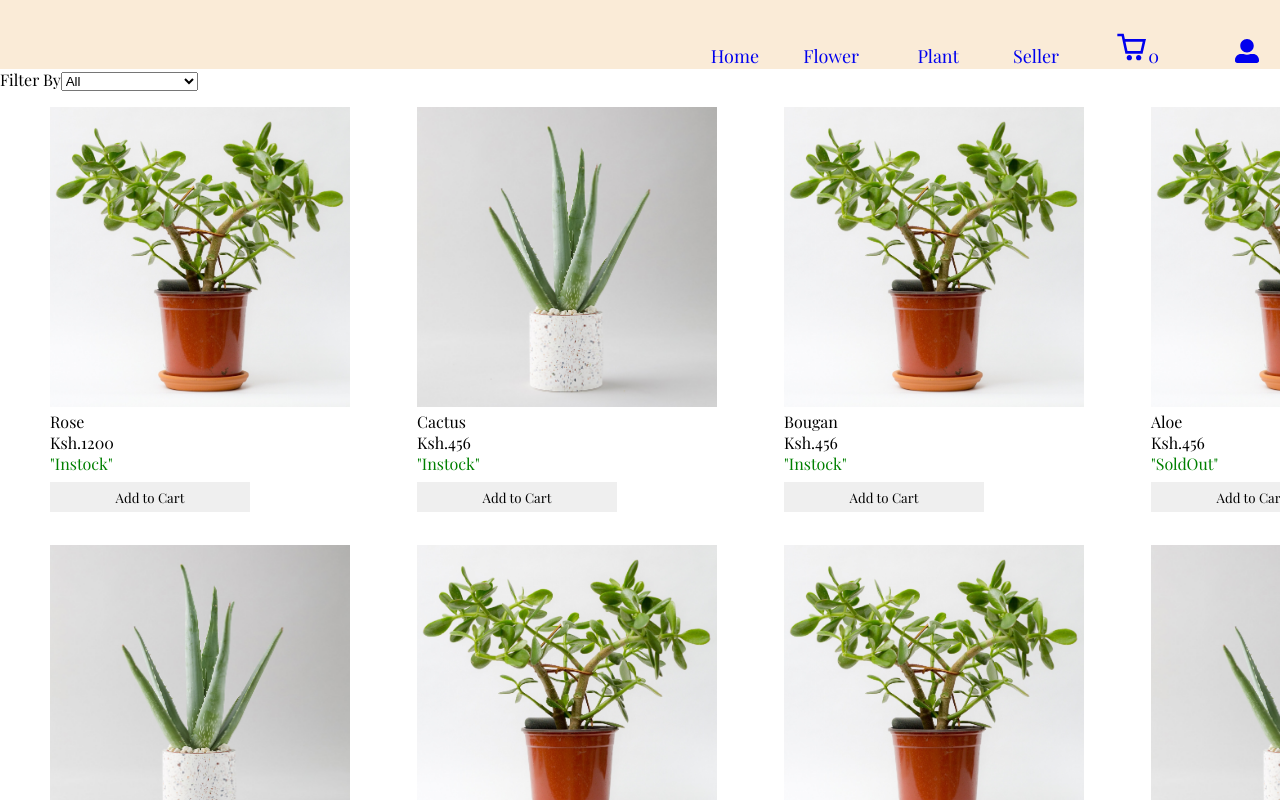
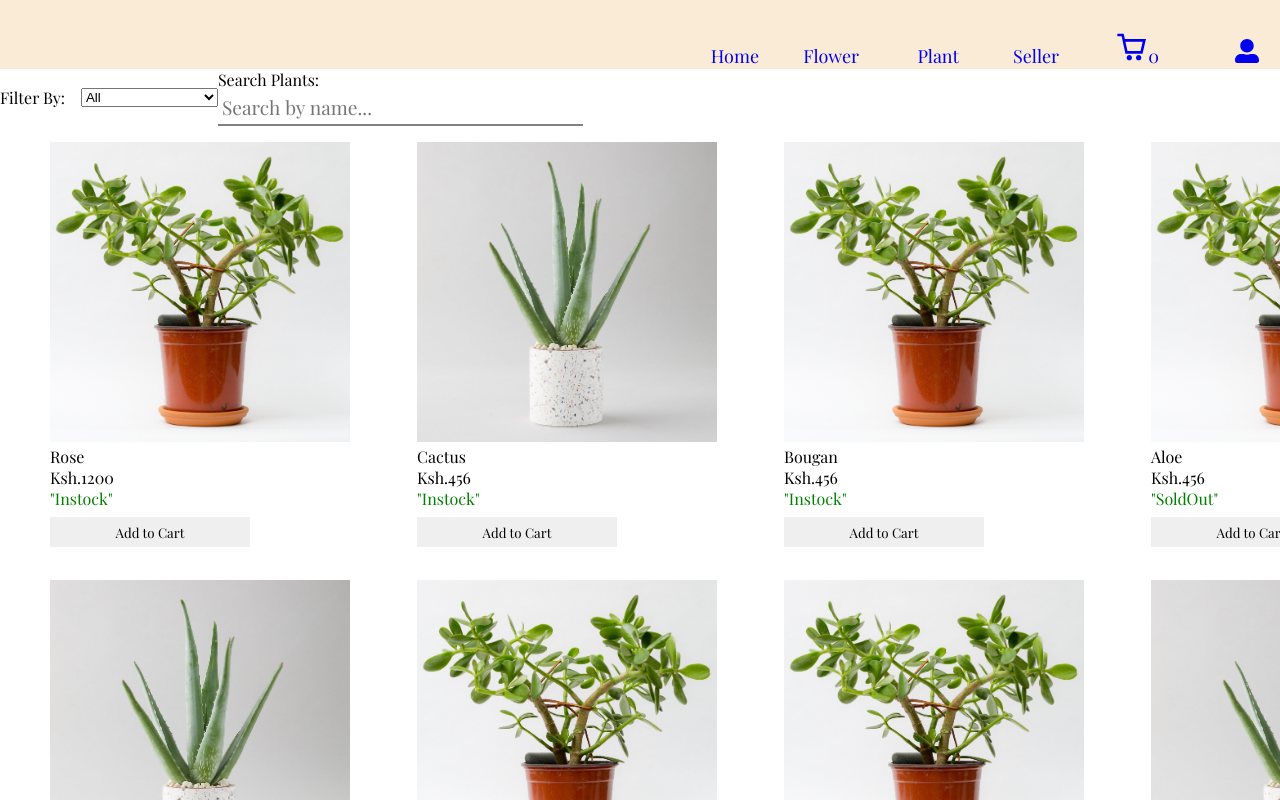
Before and after one commit to luyosamson/BlossomsStore, a React (Create React App) app: page /plant in a window 1280 px wide. Shown: the top 800 px of the page. Built offline with nearby package versions, Linux system fonts and the light colour scheme; data requests are answered from the project's data file.

Commit message:
Modified

```diff
--- a/src/components/plants/Plant.js
+++ b/src/components/plants/Plant.js
@@ -1,11 +1,14 @@
 import React from 'react'
 import PlantPage from '../plantpage/PlantPage'
+import Search from '../search/Search'
 import './Plants.css'
 
 function Plant({handleClick}) {
   return (
     <div className='plants'>
-      Filter By<select>
+      <div className='plants-header'>
+        <label>Filter By:</label>
+        <select>
           <option>All</option>
           <optgroup label='Type'>
             <option>Succulent Plants</option>
@@ -16,11 +19,11 @@ function Plant({handleClick}) {
             <option>Herbs</option>
             <option>Tree Plants</option>
             <option>Gift Plants</option>
-
           </optgroup>
         </select>
-      <PlantPage  handleClick={handleClick}/>
-
+        <Search/>
+      </div>
+      <PlantPage handleClick={handleClick}/>
     </div>
   )
 }
--- a/src/components/plants/Plants.css
+++ b/src/components/plants/Plants.css
@@ -1,4 +1,12 @@
-.plant{
+.plants{
+    height: 100%;
     width: 100%;
-    height: 100%;
 }
+.plants-header {
+    display: flex;
+    align-items: center;
+}
+
+.plants-header label {
+    margin-right: 1rem;
+}
```
Lines whose indentation alone changed are shown as unchanged.
